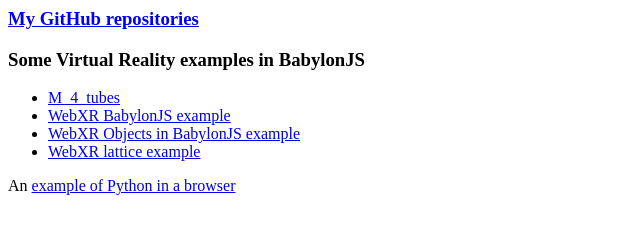
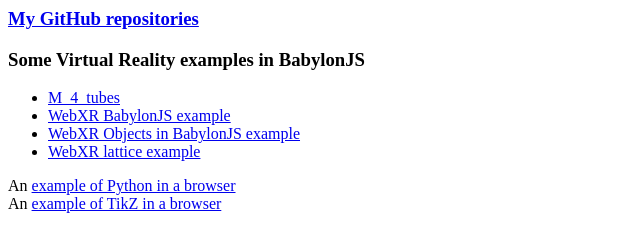
Before and after one commit to jipsen/jipsen.github.io, a plain HTML site: page index.html in a window 1280 px wide. Shown: the whole page, without its empty margins (0-640 px from the left). Drawn offline with Linux system fonts and the light colour scheme.

Commit message:
Update index.html

```diff
--- a/index.html
+++ b/index.html
@@ -11,5 +11,7 @@
       <li><a href="WebXR_lattice.html">WebXR lattice example</a></li>
     </ul>
     An <a href="python.html">example of Python in a browser</a>
+    <br/>
+    An <a href="tikz.html">example of TikZ in a browser</a>
   </body>
 </html>
```
